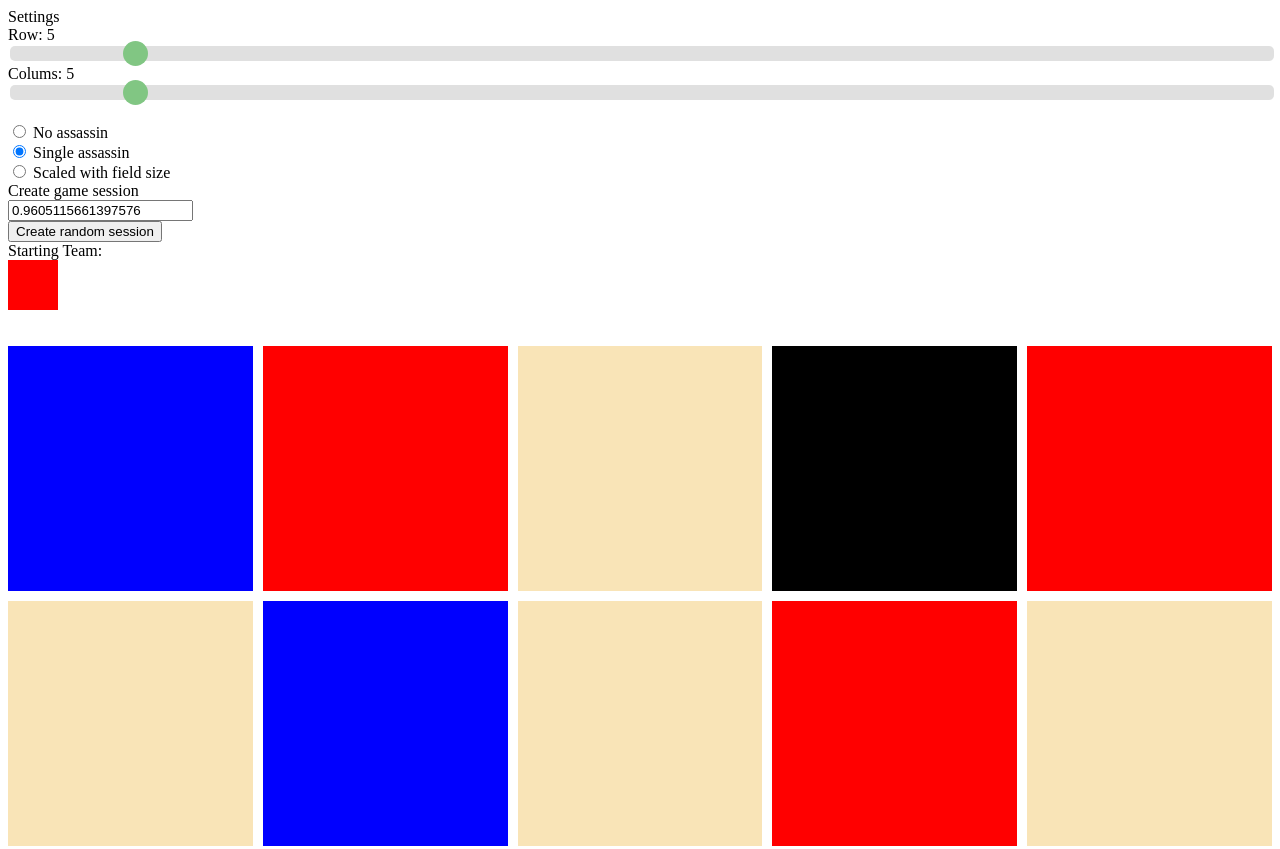
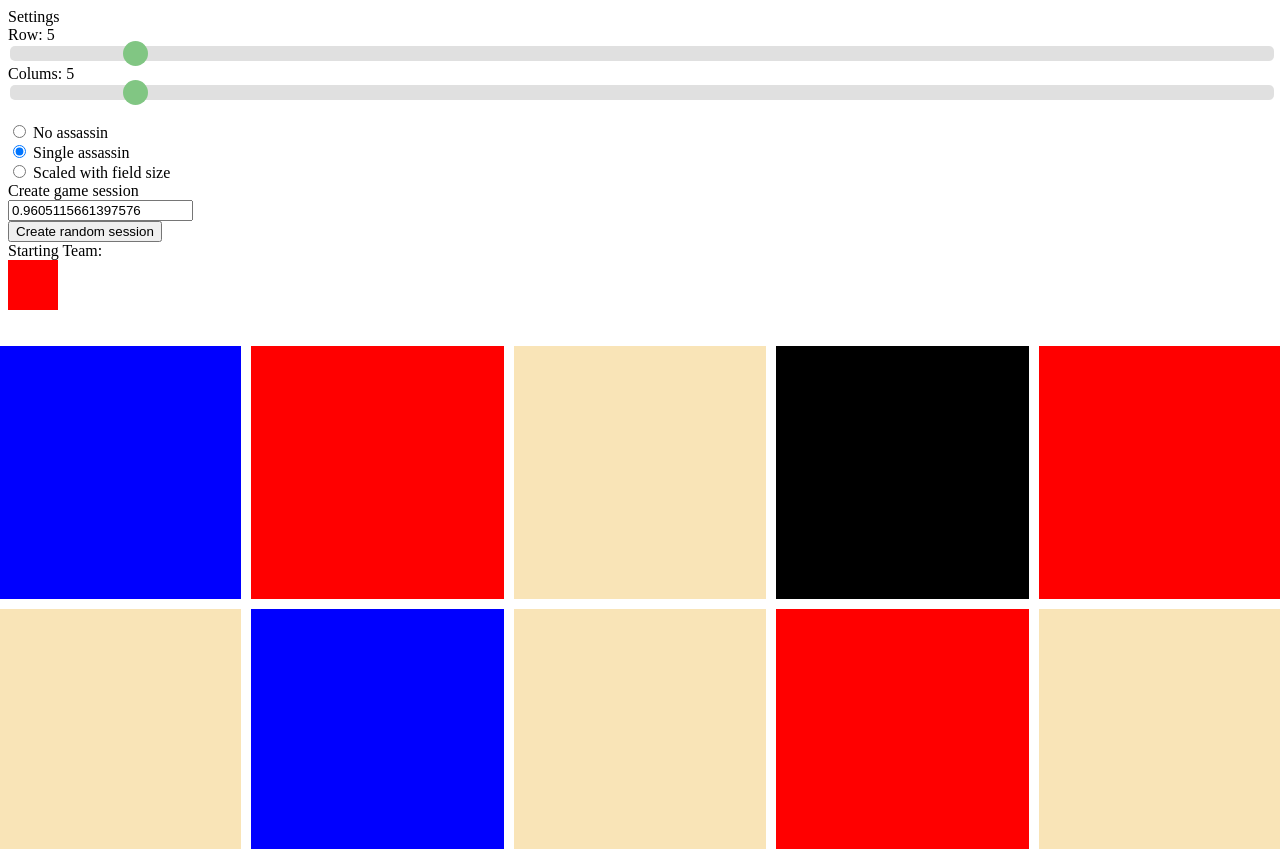
Before and after one commit to Sarrdai/GridGames, a plain HTML site: page index.html in a window 1280 px wide. Shown: the top 849 px of the page. Drawn offline with Linux system fonts and the light colour scheme.

Commit message:
the decoder grid can now be displayed "at once" on the screen

```diff
--- a/css/style.css
+++ b/css/style.css
@@ -12,7 +12,12 @@
     padding-top: 0%;
   }
 
-.grid-container {
+/* .grid-container{
+  width: 80vh;
+  height: 80vh;
+} */
+
+.grid {
     display: grid;
     justify-content: center;
     align-items: start;
--- a/index.html
+++ b/index.html
@@ -48,7 +48,8 @@
 <br>
 
 <!-- decoder tiles -->
-<div class="grid-container" id="decoderGrid"></div>
+<div class="grid-container"><div class="grid" id="decoderGrid"></div></div>
+
 
 
 </body>
--- a/js/scripts.js
+++ b/js/scripts.js
@@ -34,7 +34,9 @@ function updateDecoder() {
     let myrng = new Math.seedrandom(seedValue);
 
     let count = columnCount * rowCount;
-    let grid = updateDecoderGrid(columnCount);
+    let fractionPerColumn = 1/Math.max(columnCount, rowCount)
+
+    let grid = updateDecoderGrid(columnCount, fractionPerColumn);
 
     let boxIds = [];
     for (let i = 0; i < count; i++) {
@@ -77,19 +79,20 @@ function updateDecoder() {
     return false;
 }
 
-function updateDecoderGrid(columns) {
+function updateDecoderGrid(columns, fractionPerColumn) {
     let grid = document.getElementById("decoderGrid");
     grid.innerHTML = "";
-    grid.style.gridTemplateColumns = createGridcolumnsPropertyValue(columns);
+    grid.style.gridTemplateColumns = createGridcolumnsPropertyValue(columns, fractionPerColumn);
     return grid;
 }
 
-function createGridcolumnsPropertyValue(columns) {
-    var config = "";
+function createGridcolumnsPropertyValue(columns, fractionPerColumn) {
+    /* var config = "";
     for (let i = 0; i < columns - 1; i++) {
         config += "1fr "
     }
-    config += "1fr"
+    config += "1fr" */
+    let config = `repeat( ${columns}, ${fractionPerColumn * 100}%)`;
     return config;
 }
 
```
